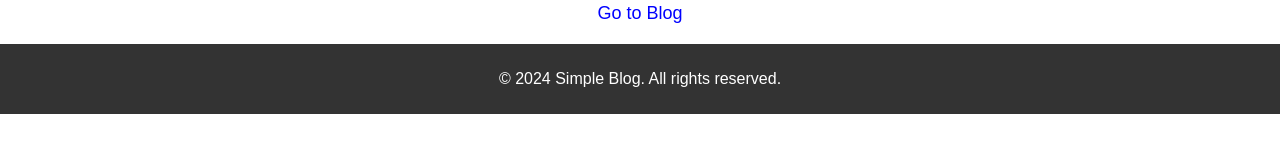
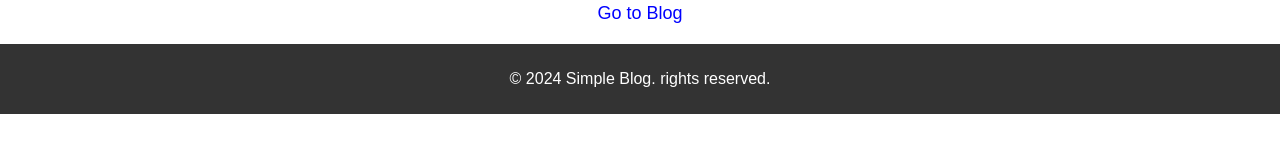
Before and after one commit to Alfa-07/simple-blogs, a Next.js app: page / in a window 1280 px wide. Shown: the part 231-384 px from the top of the page. Built offline with nearby package versions, Linux system fonts and the light colour scheme.

Commit message:
Update Footer.js

```diff
--- a/components/Footer.js
+++ b/components/Footer.js
@@ -3,7 +3,7 @@ import styles from '../styles/Footer.module.css';
 export default function Footer() {
   return (
     <footer className={styles.footer}>
-      <p>&copy; 2024 Simple Blog. All rights reserved.</p>
+      <p>&copy; 2024 Simple Blog.  rights reserved.</p>
     </footer>
   );
 }
```
